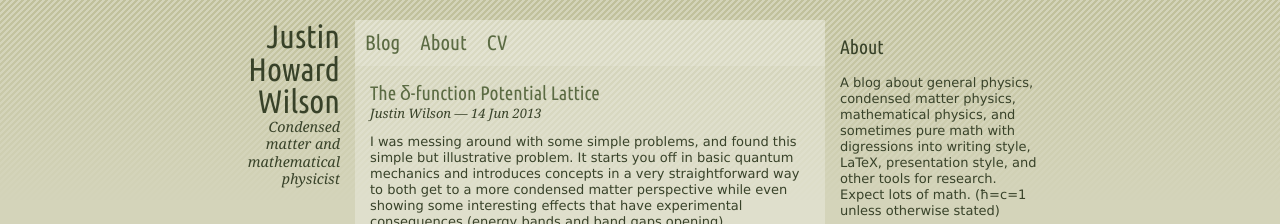
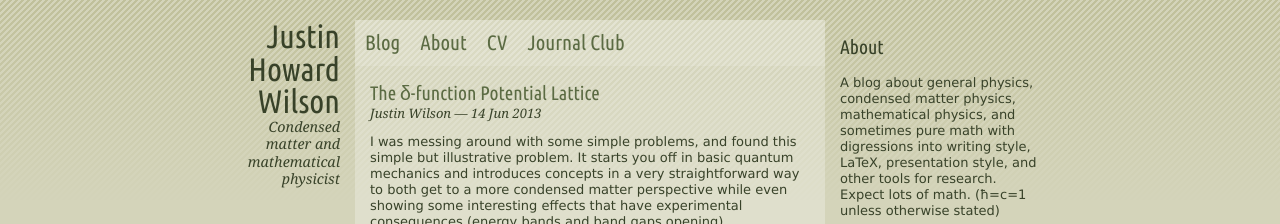
Before and after one commit to jhwilson/old-jhwilson.github.io, a Jekyll site: the page built from index.html, in a window 1280 px wide and 900 px high. Shown: the top 224 px of the window. Built offline with Jekyll 4.4.1, drawn with Linux system fonts in a browser that asks for light colours; nearby versions of some CDN libraries; formulas are drawn with MathJax 3; the list of posts is cut into pages by our own code; comment, search, counter and statistics services are not loaded.

Commit message:
Added Journal Club to upper navigation bar

```diff
--- a/_layouts/default.html
+++ b/_layouts/default.html
@@ -34,6 +34,7 @@
       <a href="/index.html">Blog</a>
       <a href="/about.html">About</a>
       <a href="/cv.html">CV</a>
+      <a href="/cmt-journal-club-2013.html">Journal Club</a>
     </nav>
 
     <div id="sidebar">
```
